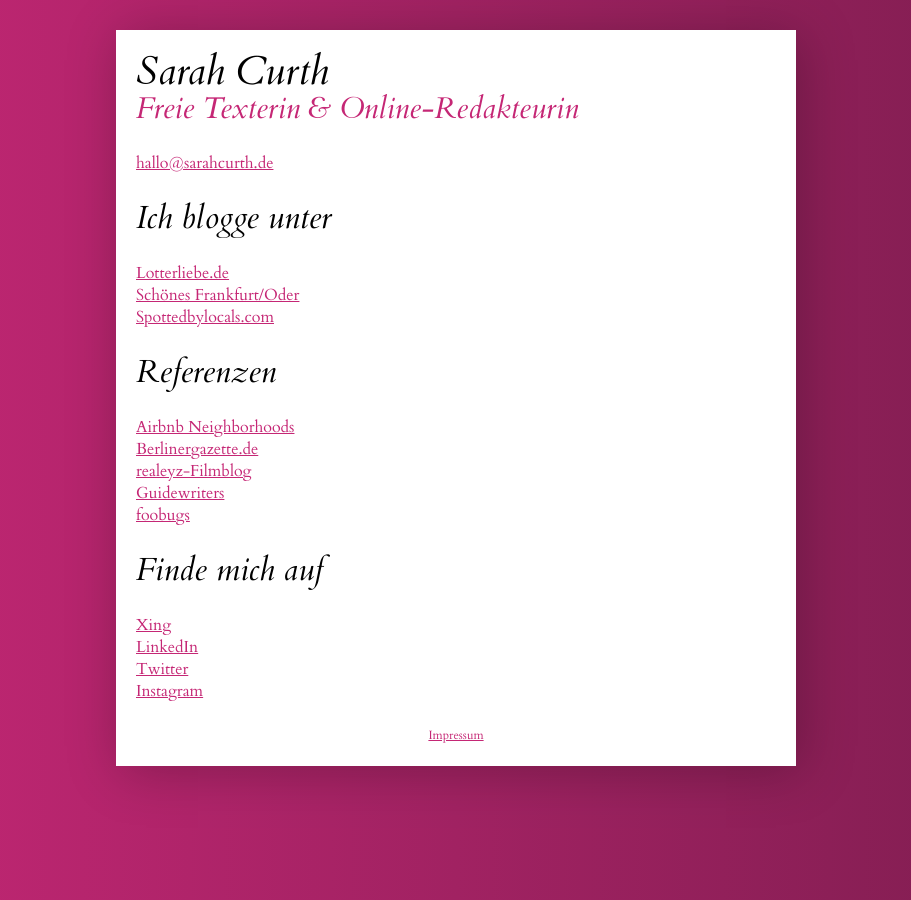
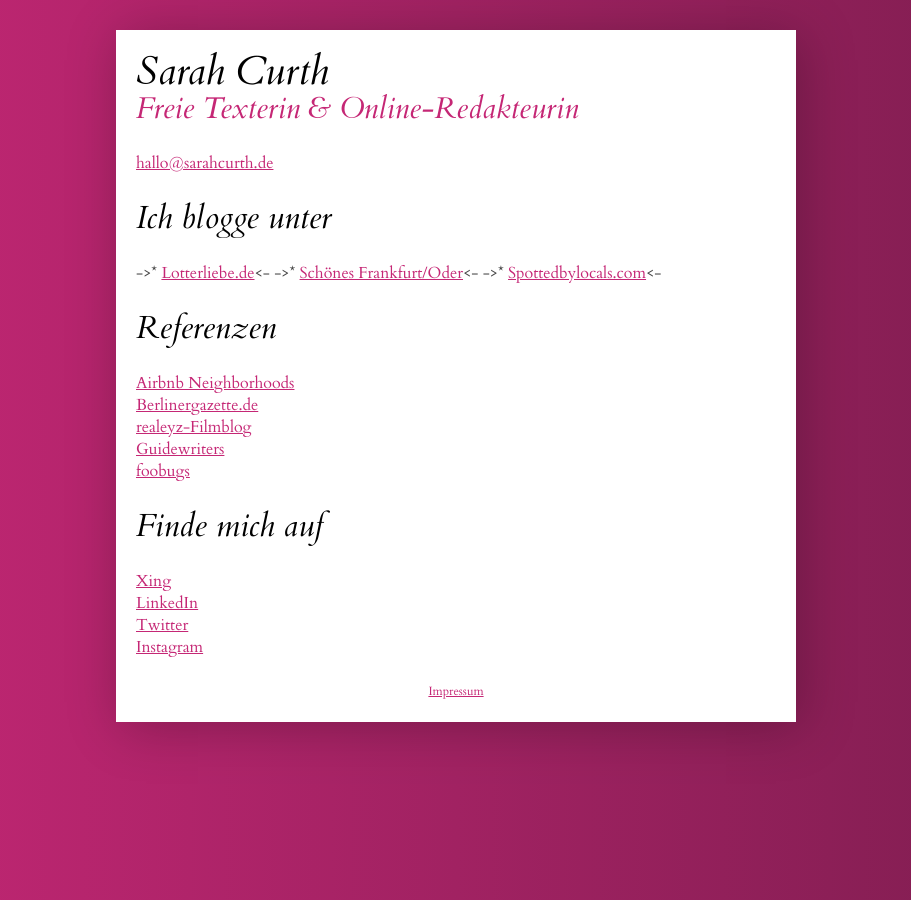
Before and after one commit to lotterliebe/lotterliebe.github.io, a Jekyll site: the page built from index.md, in a window 1280 px wide. Shown: the whole page, without its empty margins (184-1095 px from the left). Built offline with Jekyll 4.4.1, drawn with Linux system fonts in a browser that asks for light colours; Markdown is read by kramdown in place of the engine named in the settings.

```diff
--- a/index.md
+++ b/index.md
@@ -4,9 +4,9 @@ layout: default
 [hallo@sarahcurth.de](mailto:hallo@sarahcurth.de)
 
 #Ich blogge unter
-*  [Lotterliebe.de](http://lotterliebe.de)
-*  [Schönes Frankfurt/Oder](http://schoenesffo.tumblr.com/)
-*  [Spottedbylocals.com](http://spottedbylocals.com/berlin/author/sarahcurth)
+->*  [Lotterliebe.de](http://lotterliebe.de)<-
+->*  [Schönes Frankfurt/Oder](http://schoenesffo.tumblr.com/)<-
+->*  [Spottedbylocals.com](http://spottedbylocals.com/berlin/author/sarahcurth)<-
 
 #Referenzen
 *  [Airbnb Neighborhoods](https://www.airbnb.de/locations)
```
